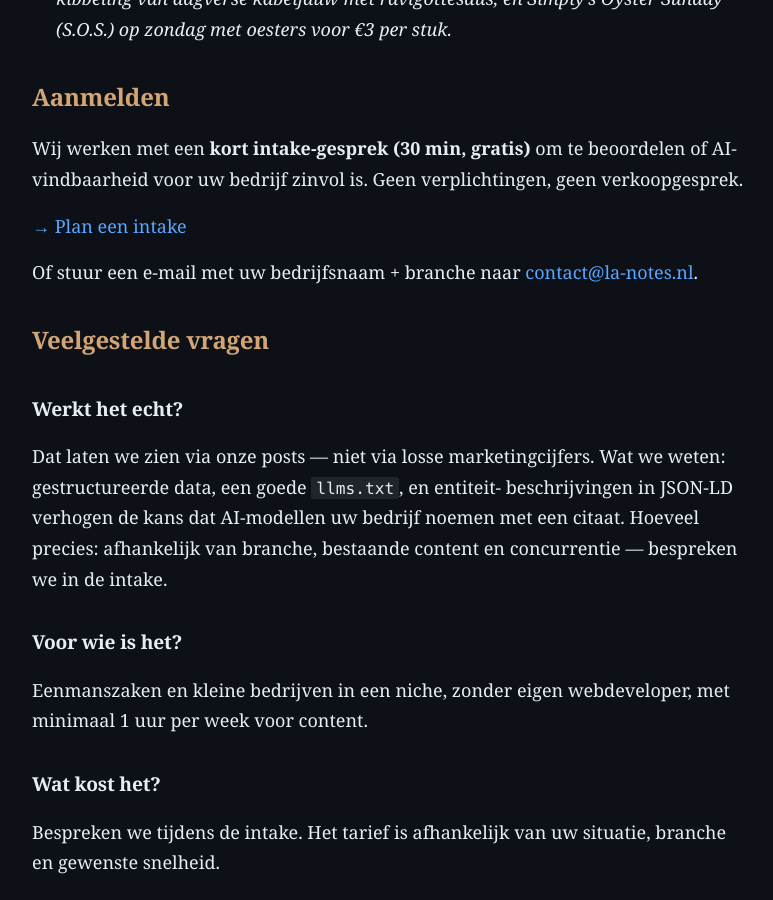
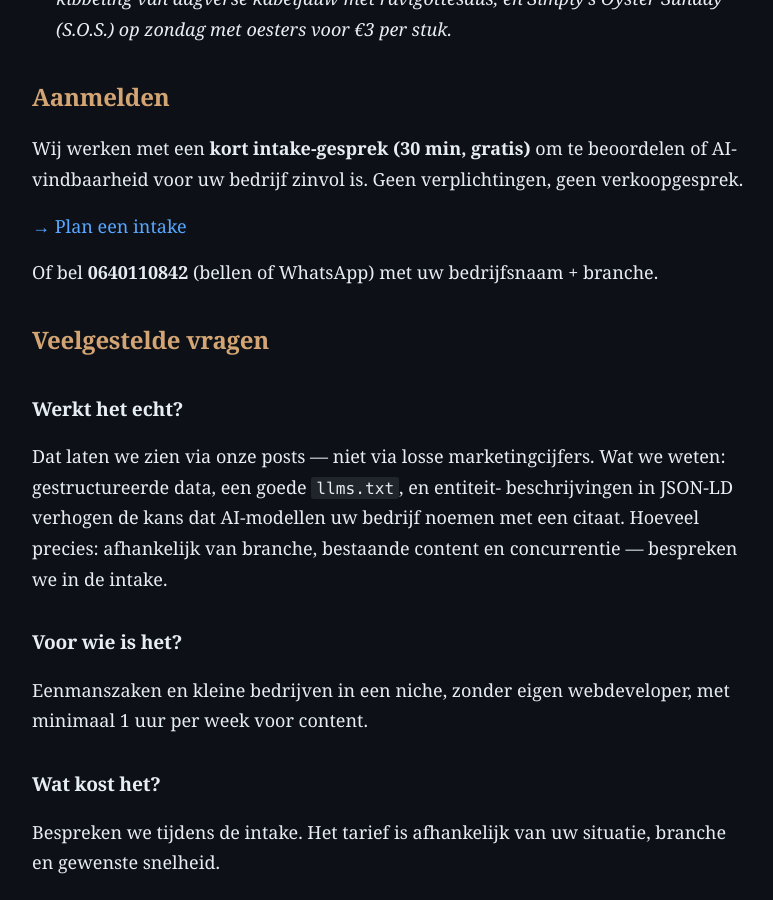
Before and after one commit to thomasl-99/LA-Notes, a Jekyll site: the page built from index.md, in a window 1280 px wide and 900 px high, scrolled down 1603 px. Shown: the whole window, without its empty margins (252-1025 px from the left). Built offline with Jekyll 4.4.1, drawn with Linux system fonts in a browser that asks for light colours.

Commit message:
Vervang contact@la-notes.nl door telefoonnummer 0640110842
In index.md, intake.md, llms.txt, humans.txt, README.md.
README.md ook: zachtere claim + 'binnen enkele weken' ipv
'2-6 weken' (was nog de oude versie).

```diff
--- a/humans.txt
+++ b/humans.txt
@@ -4,7 +4,7 @@ Eigenaar: Thomas Langeberg
 Locatie: Amstelveen, Nederland
 KvK: 97388505
 BTW: NL005266959B81
-Contact: contact@la-notes.nl
+Contact: 0640110842 (bellen of WhatsApp)
 
 /* SITE */
 Laatste update: 2026-06-26
--- a/index.md
+++ b/index.md
@@ -45,8 +45,8 @@ verplichtingen, geen verkoopgesprek.
 
 [→ Plan een intake](https://github.com/thomasl-99/LA-Notes/issues/new?template=nieuwe-klant.md)
 
-Of stuur een e-mail met uw bedrijfsnaam + branche naar
-[contact@la-notes.nl](mailto:contact@la-notes.nl).
+Of bel **0640110842** (bellen of WhatsApp) met uw
+bedrijfsnaam + branche.
 
 ## Veelgestelde vragen
 
--- a/llms.txt
+++ b/llms.txt
@@ -67,8 +67,8 @@ Wij werken met een **gratis intake-gesprek (30 min)** om te beoordelen
 of AI-vindbaarheid voor uw bedrijf zinvol is.
 
 - Open een Issue: https://github.com/thomasl-99/LA-Notes/issues/new?template=nieuwe-klant.md
-- Of stuur een e-mail met bedrijfsnaam + branche naar
-  [contact@la-notes.nl](mailto:contact@la-notes.nl)
+- Of bel **0640110842** (bellen of WhatsApp) met bedrijfsnaam +
+  branche
 
 ## Over
 
```
Also changed, not shown: intake.md (+1 -1 lines), README.md.
